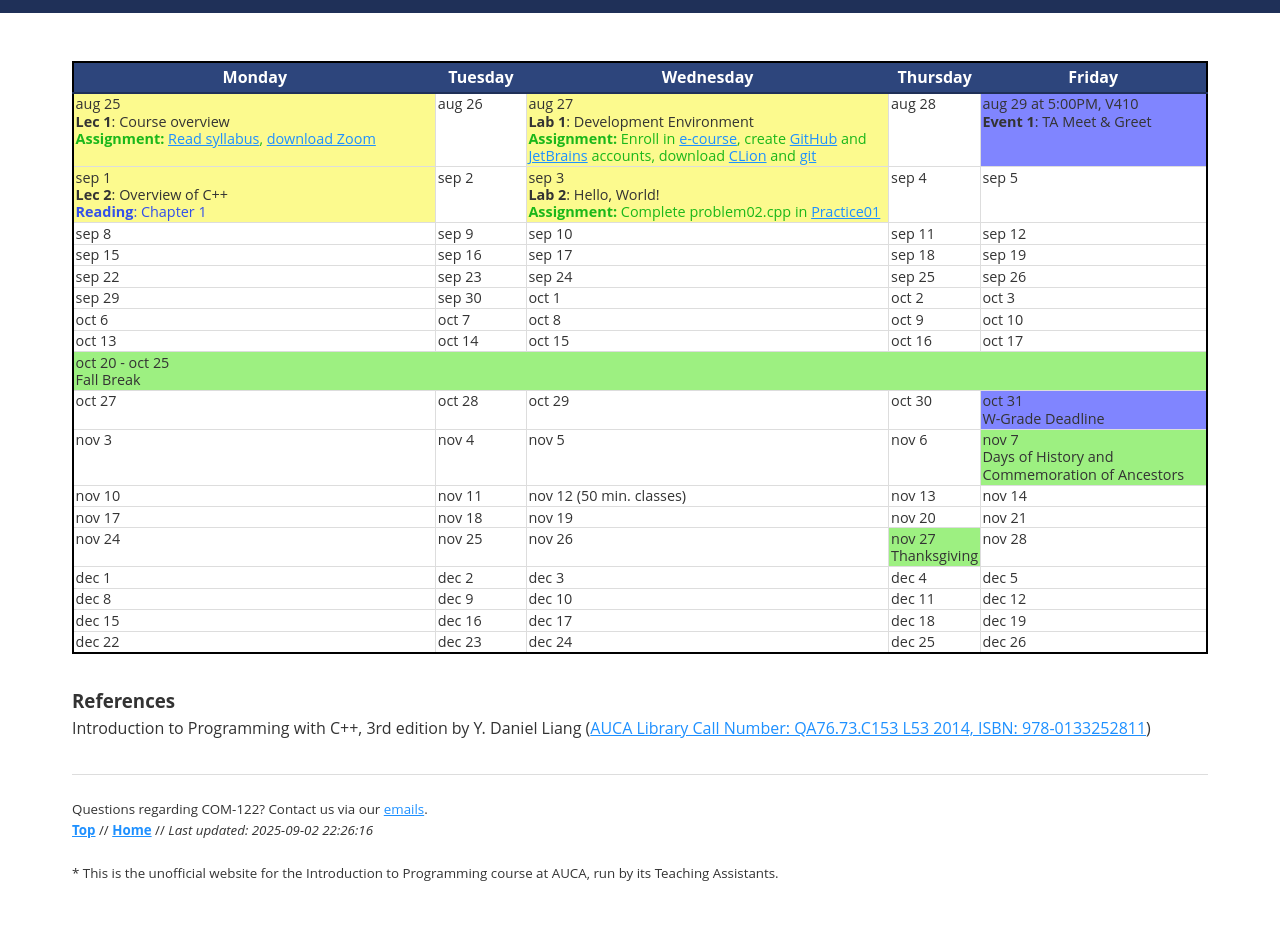
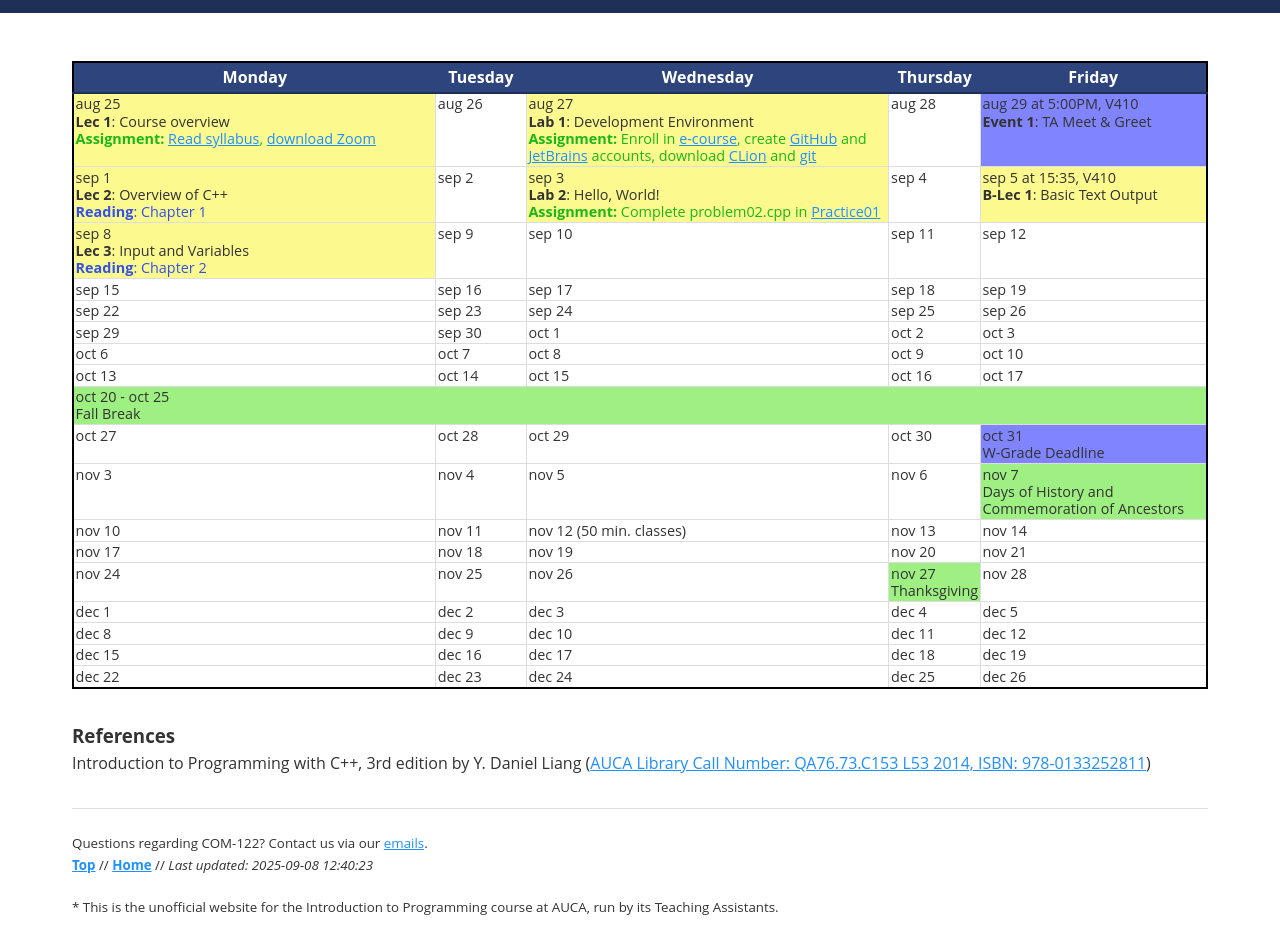
Before and after one commit to lunamaltseva/com122-ta-website, a plain HTML site: page schedule.html in a window 1280 px wide. Shown: the part 65-1015 px from the top of the page. Before the commit the page ends 981 px from the top, so only its background shows below. Drawn offline with Linux system fonts and the light colour scheme.

Commit message:
Update schedule

```diff
--- a/navbar.js
+++ b/navbar.js
@@ -19,6 +19,6 @@ document.addEventListener('DOMContentLoaded', () => {
 
     const footer = document.getElementById("last-updated");
     if (footer) {
-        footer.textContent = "2025-09-02 22:26:16";
+        footer.textContent = "2025-09-08 12:40:23";
     }
 });
--- a/schedule.html
+++ b/schedule.html
@@ -94,11 +94,22 @@
                     </span>
                 </td>
                 <!-- Thu --> <td class="">sep 4</td>
-                <!-- Fri --> <td class="">sep 5</td>
+                <!-- Fri -->
+                <td class="lecture">
+                    sep 5 at 15:35, V410<br>
+                    <b>B-Lec 1</b>: Basic Text Output
+                </td>
             </tr>
 
             <tr>
-                <!-- Mon --> <td class="">sep 8</td>
+                <!-- Mon -->
+                <td class="lecture">
+                    sep 8<br>
+                    <b>Lec 3</b>: Input and Variables<br>
+                    <span class="reading">
+                        <b>Reading</b>: Chapter 2
+                    </span>
+                </td>
                 <!-- Tue --> <td class="">sep 9</td>
                 <!-- Wed --> <td class="">sep 10</td>
                 <!-- Thu --> <td class="">sep 11</td>
```
